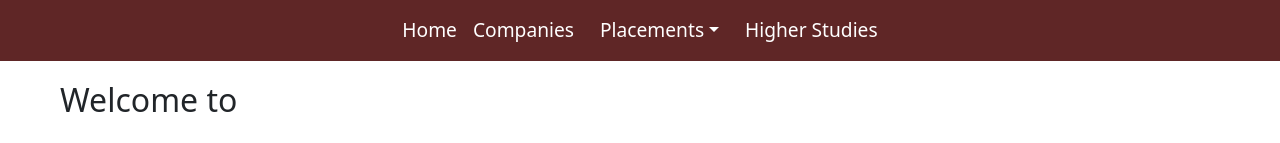
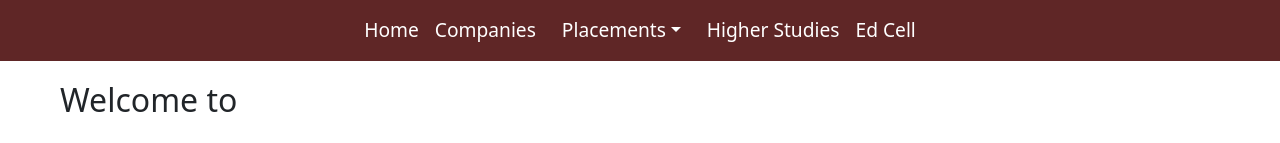
Before and after one commit to SrijaChevuturi/Fp, a React (Create React App) app: page / in a window 1280 px wide. Shown: the top 143 px of the page. Built offline with nearby package versions, Linux system fonts and the light colour scheme.

Commit message:
Complete ED cell

```diff
--- a/src/components/navbar/Navbar.js
+++ b/src/components/navbar/Navbar.js
@@ -16,6 +16,7 @@ function CustomNavbar() {
             <NavDropdown.Item as={NavLink} to="/placementData">Placement Data</NavDropdown.Item>
           </NavDropdown>
           <Nav.Link as={NavLink} to="/home">Higher Studies</Nav.Link>
+          <Nav.Link as={NavLink} to="/home">Ed Cell</Nav.Link>
         </Nav>
       </Navbar.Collapse>
     </Navbar>
```
